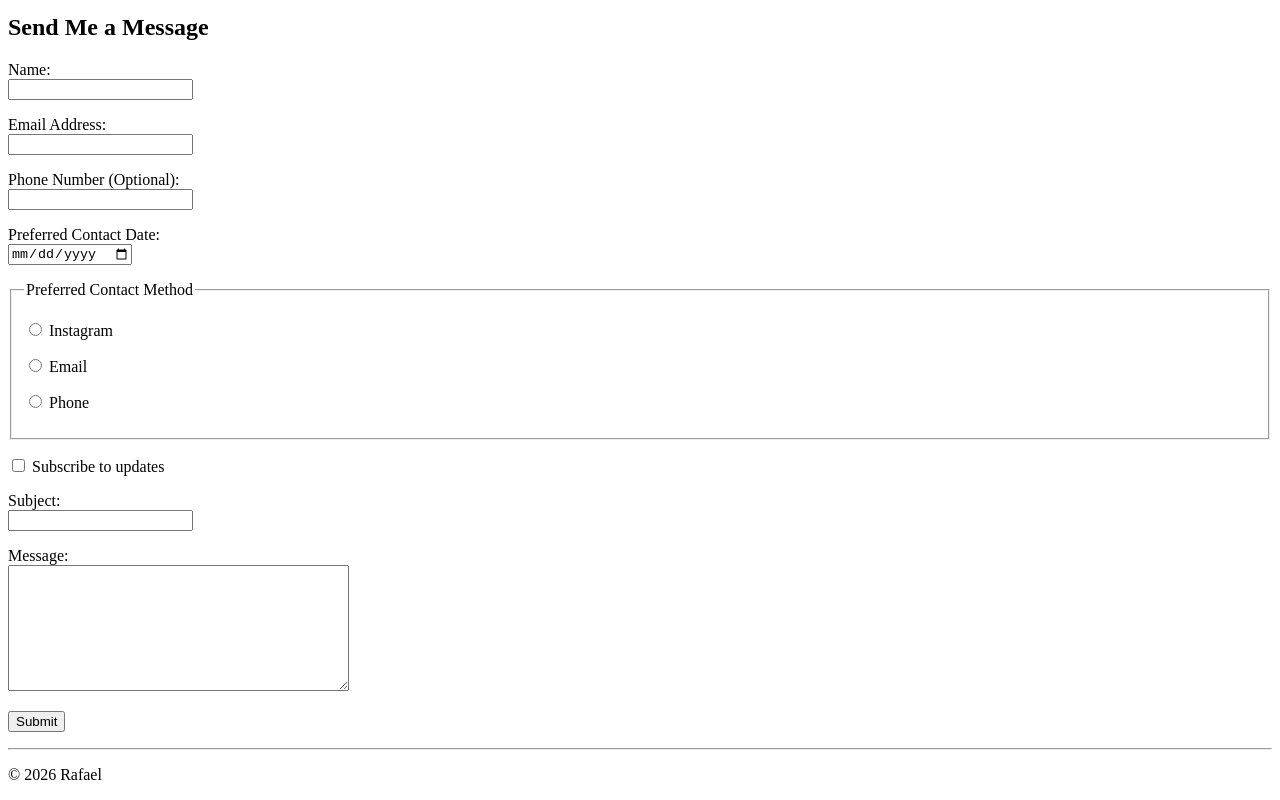
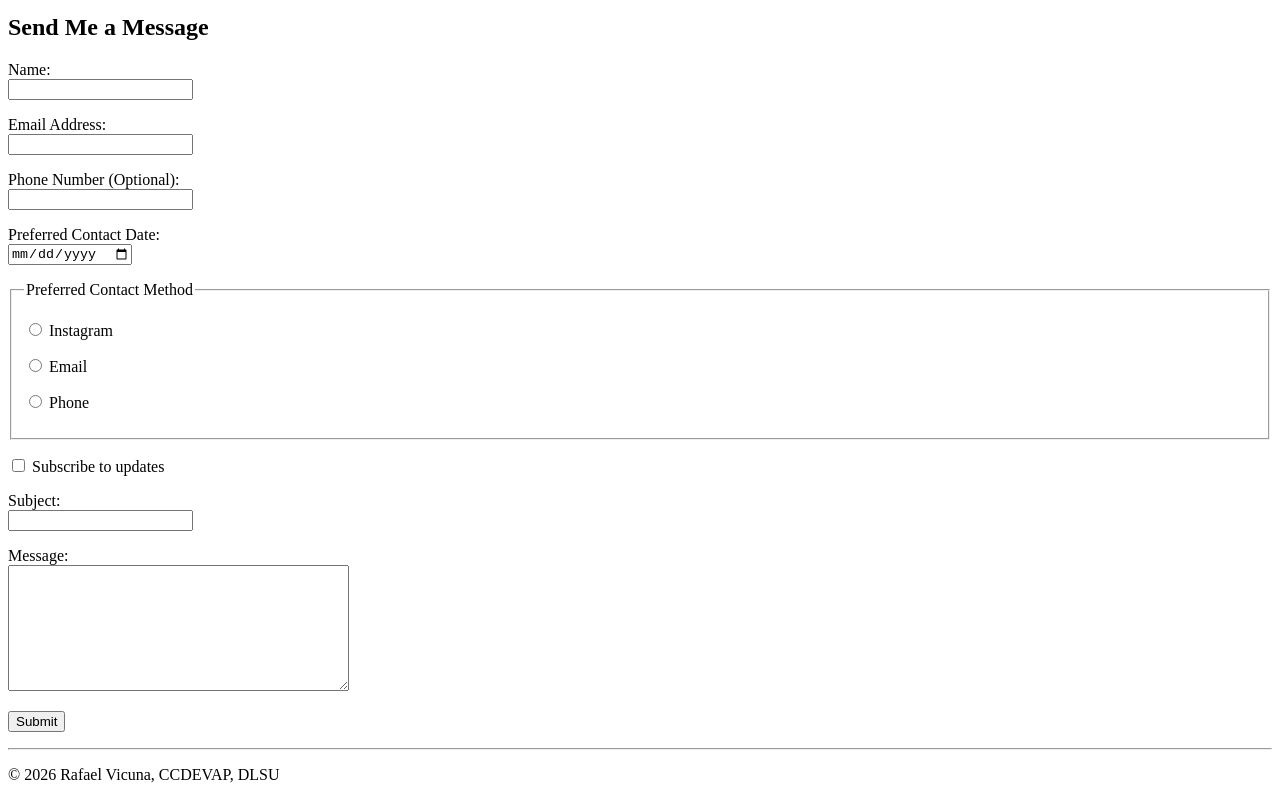
Before and after one commit to rafael2983/AY2526T3-CCDEVAP-HO1-Vicuna, a plain HTML site: page contact_me.html in a window 1280 px wide. Shown: the part 341-1141 px from the top of the page. Drawn offline with Linux system fonts and the light colour scheme.

Commit message:
Update contact_me.html

```diff
--- a/contact_me.html
+++ b/contact_me.html
@@ -169,7 +169,7 @@
     <hr>
 
     <footer>
-        <p>&copy; 2026 Rafael</p>
+        <p>&copy; 2026 Rafael Vicuna, CCDEVAP, DLSU</p>
     </footer>
 
 </body>
```
